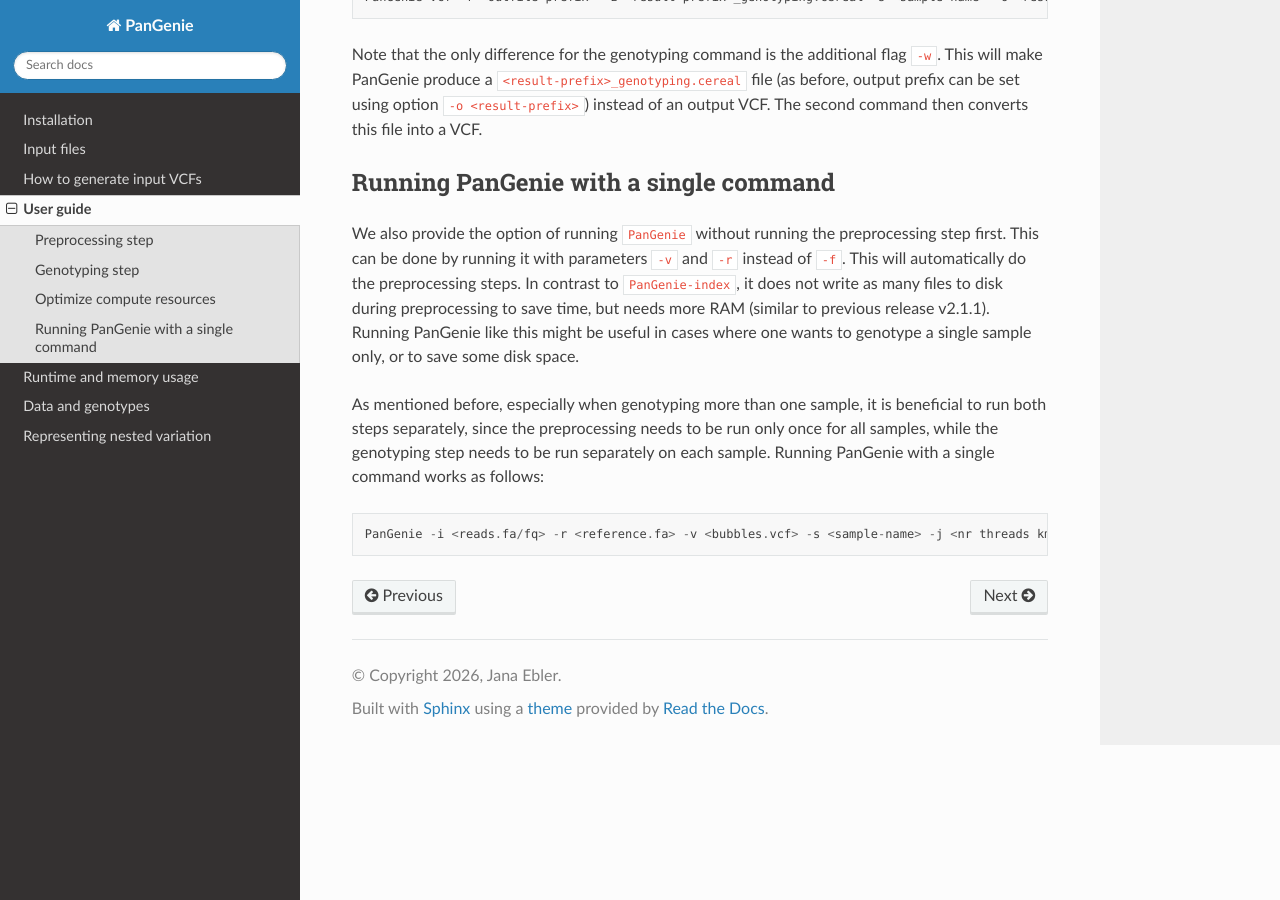
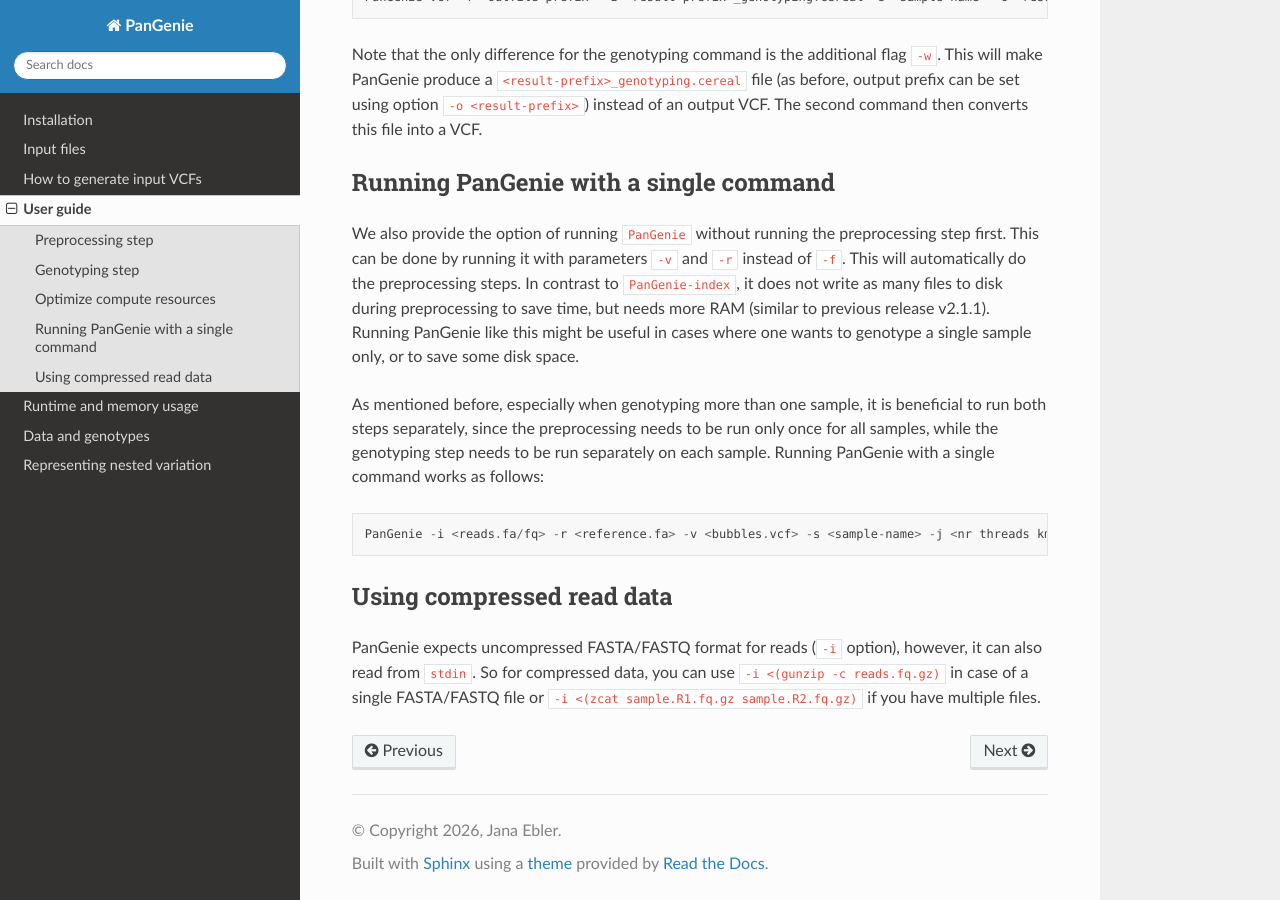
Before and after one commit to eblerjana/pangenie, a Sphinx documentation site: the page built from docs/source/usage.rst, in a window 1280 px wide and 900 px high, scrolled down 2939 px. Built offline with Sphinx 7.4.7 and the Read the Docs theme 3.1.0, drawn with Linux system fonts in a browser that asks for light colours.

Commit message:
Update usage.rst

```diff
--- a/docs/source/usage.rst
+++ b/docs/source/usage.rst
@@ -130,3 +130,10 @@
 As mentioned before, especially when genotyping more than one sample, it is beneficial to run both steps separately, since the preprocessing needs to be run only once for all samples, while the genotyping step needs to be run separately on each sample. Running PanGenie with a single command works as follows::
 
  PanGenie -i <reads.fa/fq> -r <reference.fa> -v <bubbles.vcf> -s <sample-name> -j <nr threads kmer-counting> -t <nr threads genotyping>
+
+
+----------------------------
+Using compressed read data
+----------------------------
+
+PanGenie expects uncompressed FASTA/FASTQ format for reads (``-i`` option), however, it can also read from ``stdin``. So for compressed data, you can use ``-i <(gunzip -c reads.fq.gz)`` in case of a single FASTA/FASTQ file or ``-i <(zcat sample.R1.fq.gz sample.R2.fq.gz)`` if you have multiple files.
```
